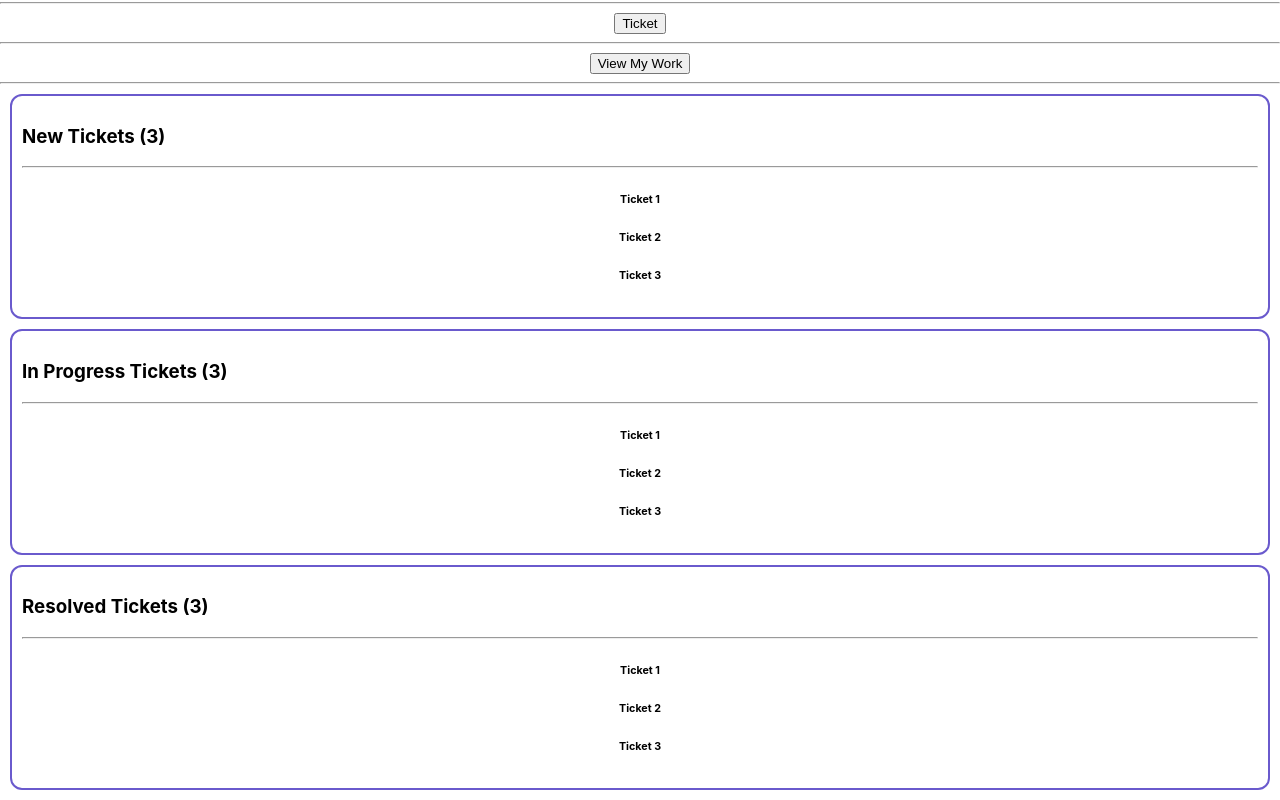
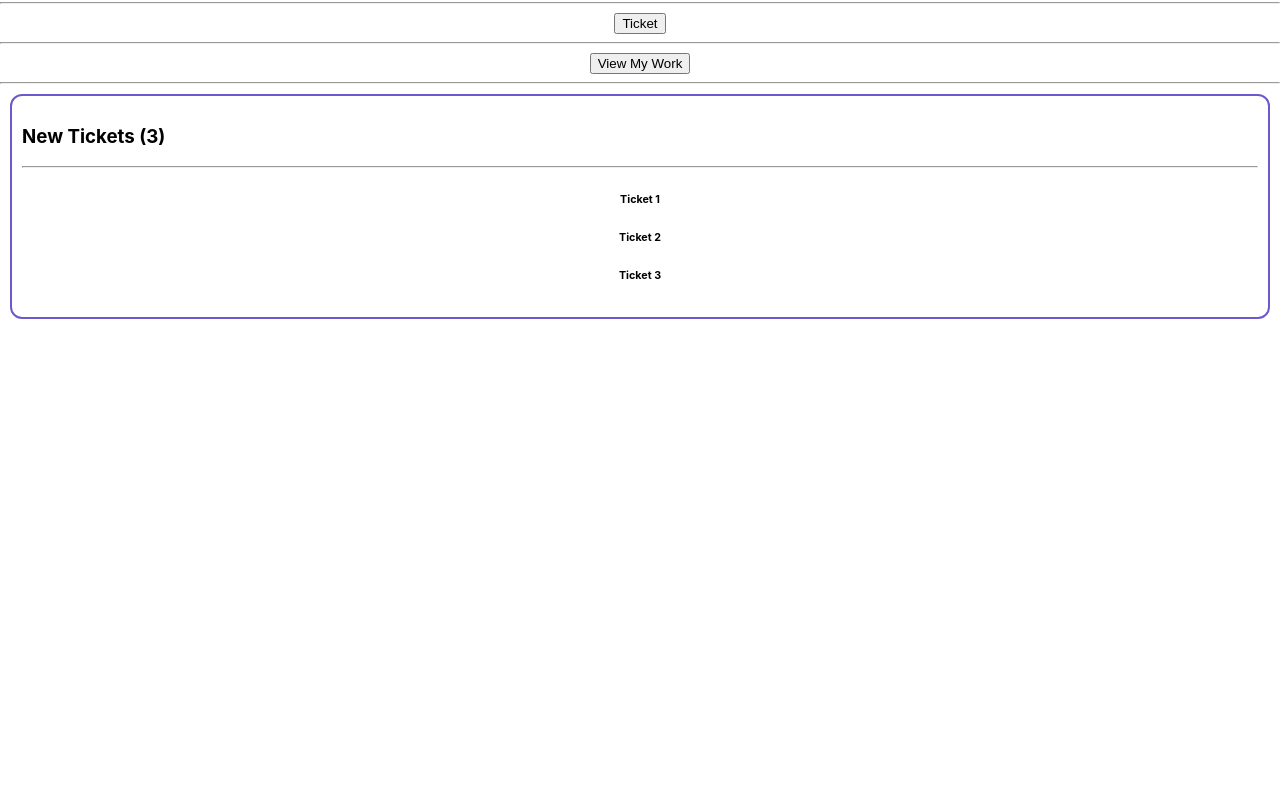
Before and after one commit to galennare/cursed-itsm-board, a React (Create React App) app: page / in a window 1280 px wide. Shown: the part 526-1326 px from the top of the page. After the commit the page ends 855 px from the top, so only its background shows below. Built offline with nearby package versions, Linux system fonts and the light colour scheme.

Commit message:
Use Ticket interface in Components

```diff
--- a/src/App.tsx
+++ b/src/App.tsx
@@ -7,6 +7,7 @@ import { Ticket } from "./components/Ticket";
 import { ViewMyWork } from "./components/ViewMyWork";
 
 import { CentralListSection } from "./component/CentralSection";
+import {User} from "./interface/User";
 
 function App() {
     return (
@@ -33,23 +34,42 @@ function App() {
             <hr></hr>
             <div>
                 {CentralListSection("New", [
-                    "Ticket 1",
-                    "Ticket 2",
-                    "Ticket 3"
-                ])}
-            </div>
-            <div>
-                {CentralListSection("In Progress", [
-                    "Ticket 1",
-                    "Ticket 2",
-                    "Ticket 3"
-                ])}
-            </div>
-            <div>
-                {CentralListSection("Resolved", [
-                    "Ticket 1",
-                    "Ticket 2",
-                    "Ticket 3"
+                    {
+                        id: 1,
+                        name: "Ticket 1",
+                        description: "",
+                        status: "New",
+                        priority: 5,
+                        last_modified: new Date(Date.now()),
+                        previous_version: undefined,
+                        image: "null",
+                        author: undefined,
+                        assignee: undefined
+                    },
+                    {
+                        id: 2,
+                        name: "Ticket 2",
+                        description: "",
+                        status: "New",
+                        priority: 5,
+                        last_modified: new Date(Date.now()),
+                        previous_version: undefined,
+                        image: "null",
+                        author: undefined,
+                        assignee: undefined
+                    },
+                    {
+                        id: 3,
+                        name: "Ticket 3",
+                        description: "",
+                        status: "New",
+                        priority: 5,
+                        last_modified: new Date(Date.now()),
+                        previous_version: undefined,
+                        image: "null",
+                        author: undefined,
+                        assignee: undefined
+                    }
                 ])}
             </div>
         </div>
--- a/src/component/CentralSection.tsx
+++ b/src/component/CentralSection.tsx
@@ -1,15 +1,16 @@
 import React, { useState } from "react";
 import { EnumStatus } from "../interface/EnumStatus";
+import { Ticket } from "../interface/Ticket";
 
 export function CentralListSection(
     ticketStatus: EnumStatus,
-    ticketList: string[] // TODO use ticket object
+    ticketList: Ticket[] // TODO use ticket object
 ): JSX.Element {
     const tableElements: JSX.Element[] = ticketList.map((ticket) => {
         // TODO replace key with unique ticket id
         return (
-            <div className={""} key={ticket}>
-                <h6>{ticket}</h6>
+            <div className={""} key={ticket.id}>
+                <h6>{ticket.name}</h6>
             </div>
         );
     });
```
